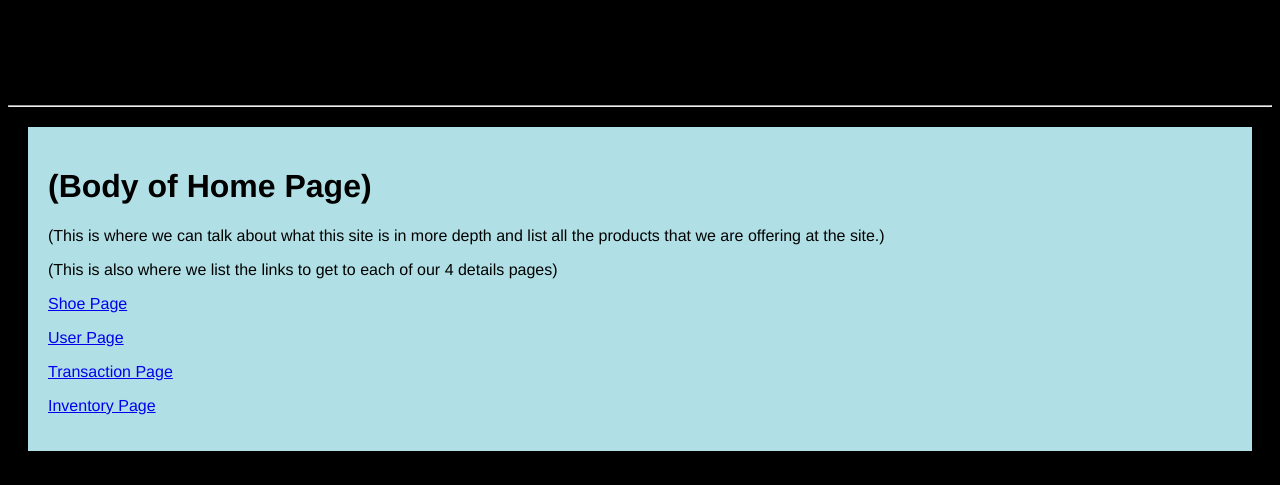
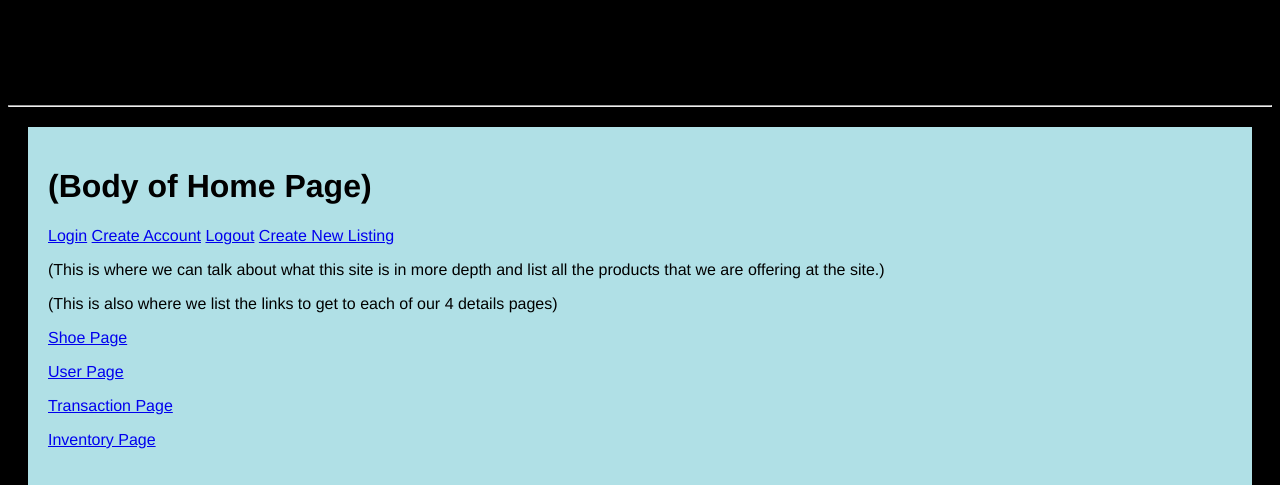
Before and after one commit to davidamos/student-skill-search, a Django app: page / in a window 1280 px wide. Shown: the part 645-1130 px from the top of the page. Before the commit the page ends 1096 px from the top, so only its background shows below. Run offline with Django 3.2, Linux system fonts and the light colour scheme.

Commit message:
Updated the HTML templates

```diff
--- a/app/mmk2nh_cs4501/helloworld/templates/home.html
+++ b/app/mmk2nh_cs4501/helloworld/templates/home.html
@@ -2,10 +2,18 @@
 {% block content %}
 
 <div class="homePage">
-  <div class="homeTitle">
+  <div class="homeTitle col-md-6">
     <h1>(Body of Home Page) </h1>
   </div>
-  <div class="homeDescription">
+  <div class="login col-md-6">
+    <p>
+      <a href="{% url 'loginPage' %}"> Login</a>
+      <a href="{% url 'registrationPage' %}"> Create Account</a>
+      <a href="{% url 'logoutPage' %}"> Logout</a>
+      <a href="{% url 'createNewListingPage' %}"> Create New Listing</a>
+    </p>
+  </div>
+  <div class="homeDescription col-md-12">
     <p>(This is where we can talk about what this site is in more depth and list all the products that we are offering at the site.)</p>
     <p>(This is also where we list the links to get to each of our 4 details pages)</p>
     <p> <a href="{% url 'shoeHomePage' %}"> Shoe Page</a> </p>
```
Also changed, not shown: app/mmk2nh_cs4501/helloworld/templates/login.html (added, +13 -0 lines), app/mmk2nh_cs4501/helloworld/templates/logout.html (added, +9 -0 lines), app/mmk2nh_cs4501/helloworld/templates/registration.html (added, +13 -0 lines), app/mmk2nh_cs4501/helloworld/templates/registration/login.html (deleted, +0 -7 lines).
